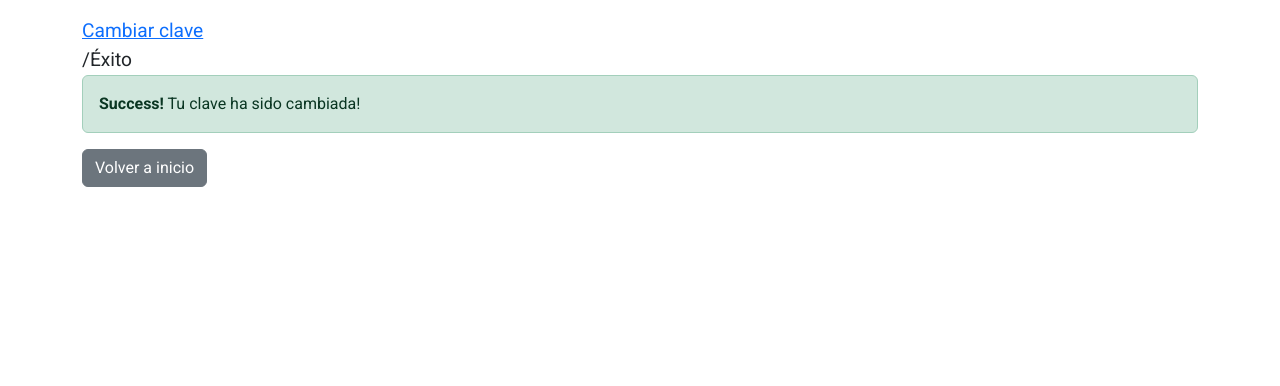
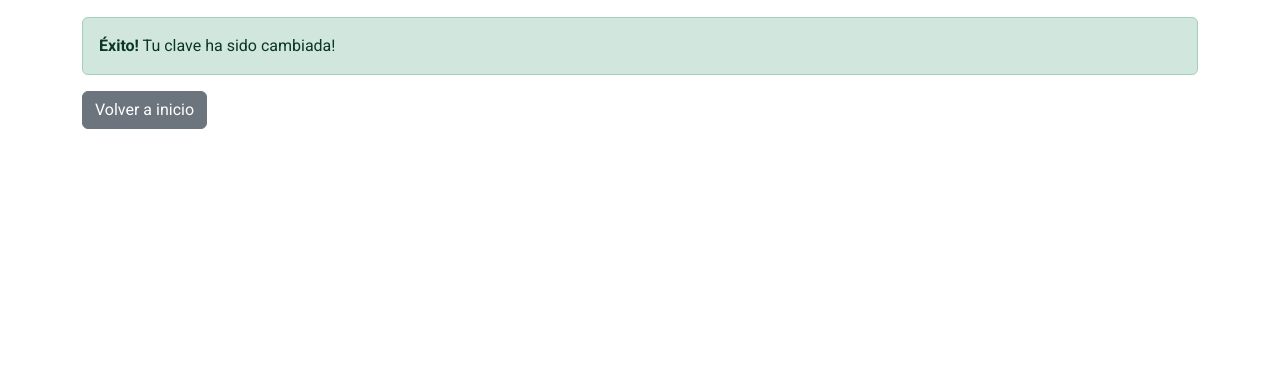
Before and after one commit to nmorelli96/finanzars-django, a Django app: template finanzars_root/templates/cuentas/password_change_done.html in a window 1280 px wide. Shown: the part 83-469 px from the top of the page. Run offline with Django 4.2, Linux system fonts and the light colour scheme; the template is opened without the code that fills it, so the values that code supplies are empty; some libraries are stand-ins or nearby versions.

Commit message:
Actualizar settings

```diff
--- a/finanzars_root/templates/cuentas/password_change_done.html
+++ b/finanzars_root/templates/cuentas/password_change_done.html
@@ -2,14 +2,10 @@
 
 {% block title %}FinanzARS | Cambio de clave{% endblock %}
 
-{% block breadcrumb %}
-  <li class="breadcrumb-item cambiar-clave-li"><a href="{% url 'password_change' %}">Cambiar clave</a></li>
-  <li class="breadcrumb-item active cambiar-clave-li">Éxito</li>
-{% endblock %}
 
 {% block content %}
   <div class="alert alert-success" role="alert">
-    <strong>Success!</strong> Tu clave ha sido cambiada!
+    <strong>Éxito!</strong> Tu clave ha sido cambiada!
   </div>
-  <a href="{% url 'index' %}" class="btn btn-secondary">Volver a inicio</a>
+  <a href="{% url 'tipos' %}" class="btn btn-secondary">Volver a inicio</a>
 {% endblock %}
```
